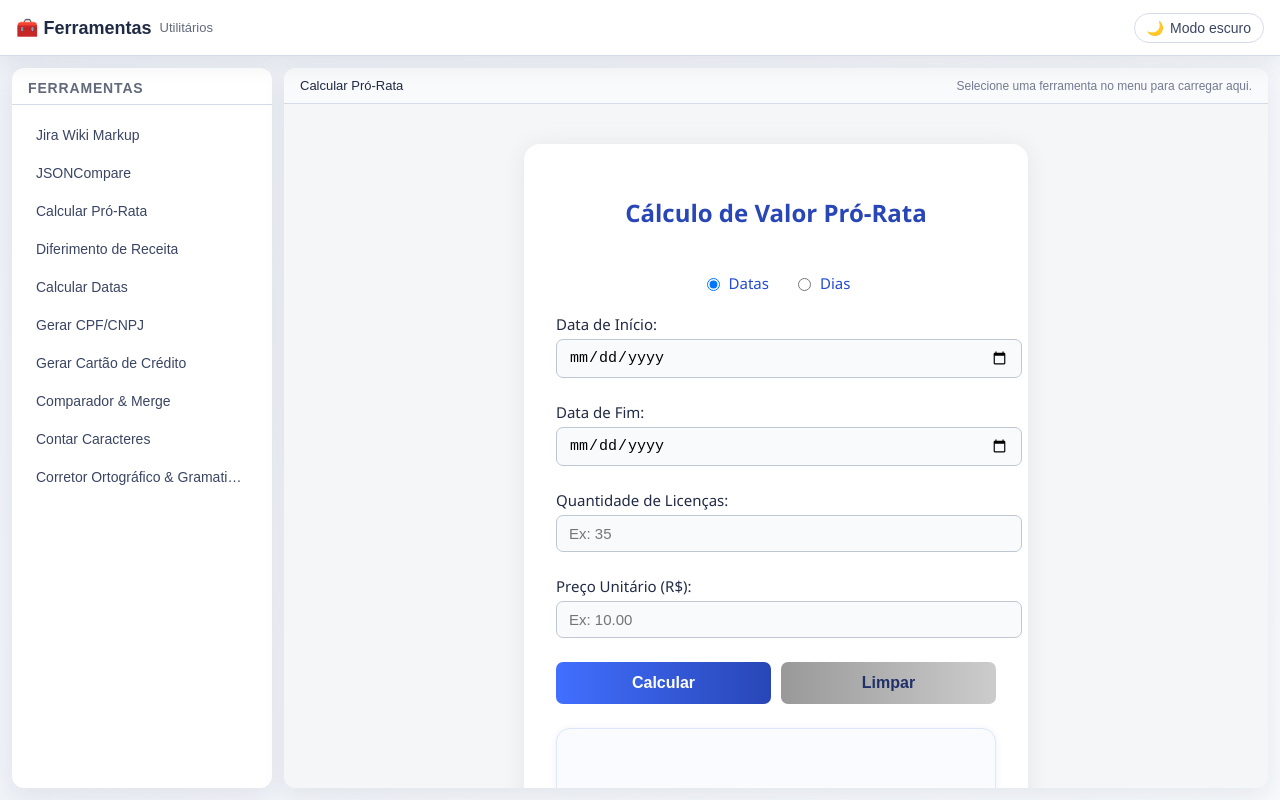
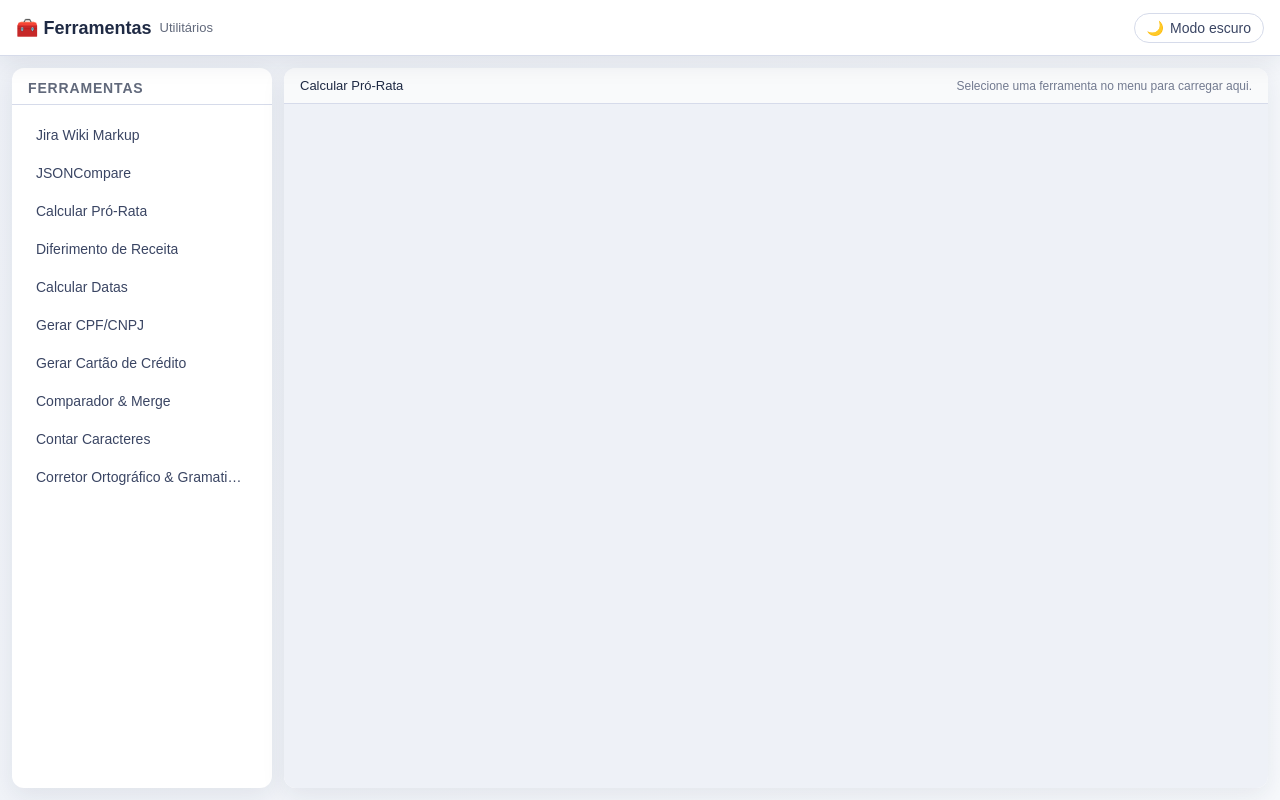
Before and after one commit to fbnmurad/alive, a plain HTML site: page index.html in a window 1280 px wide. Drawn offline with Linux system fonts and the light colour scheme.

Commit message:
Update index.html

```diff
--- a/index.html
+++ b/index.html
@@ -422,8 +422,8 @@
       </div>
       <iframe
         name="conteudo"
-        title="Ferramenta em exibição"
-        src="https://fbnmurad.github.io/alive/ValorProRata.html">
+        title="Ferramentas em exibição"
+       >
       </iframe>
     </div>
   </div>
```
